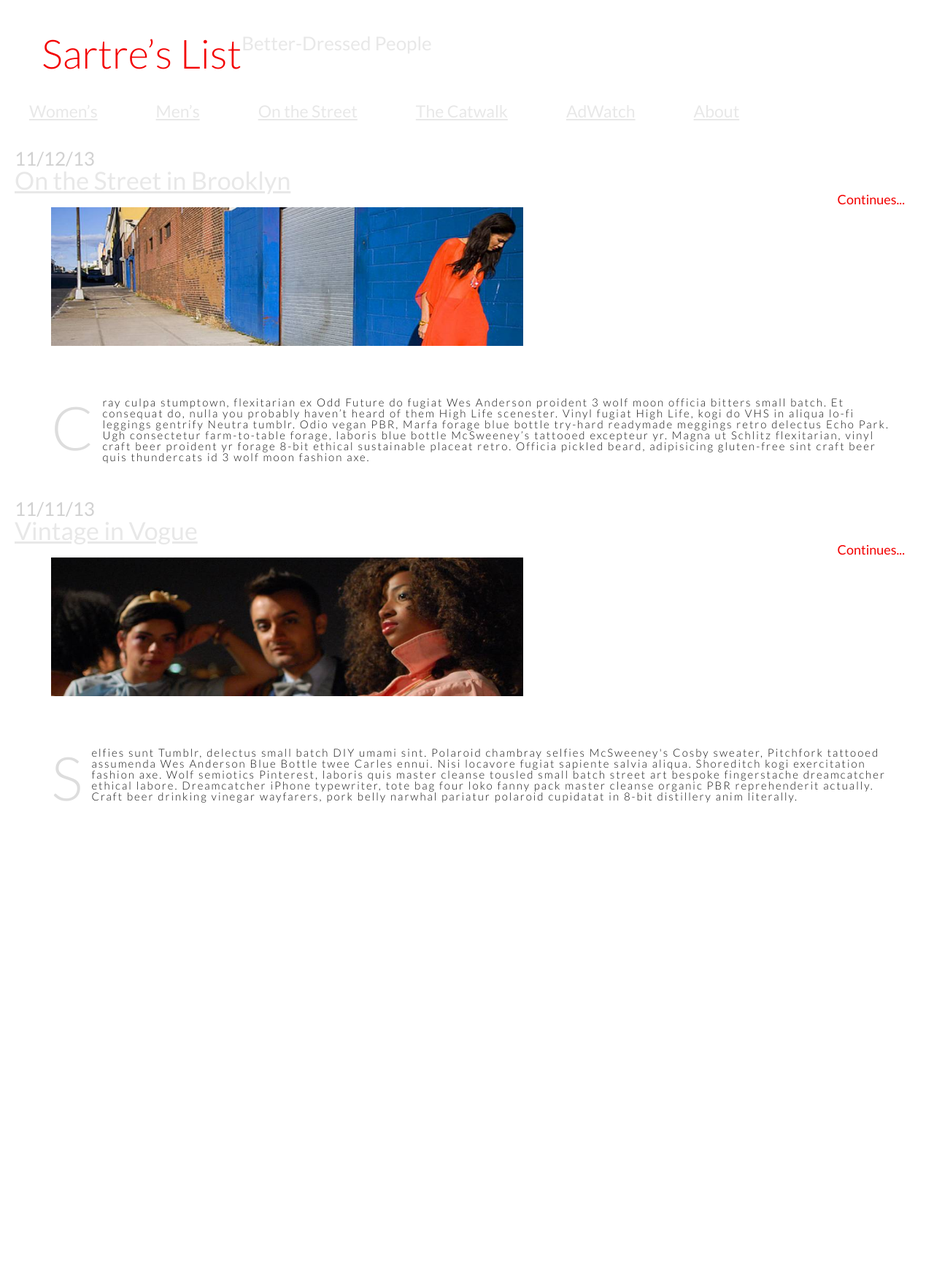
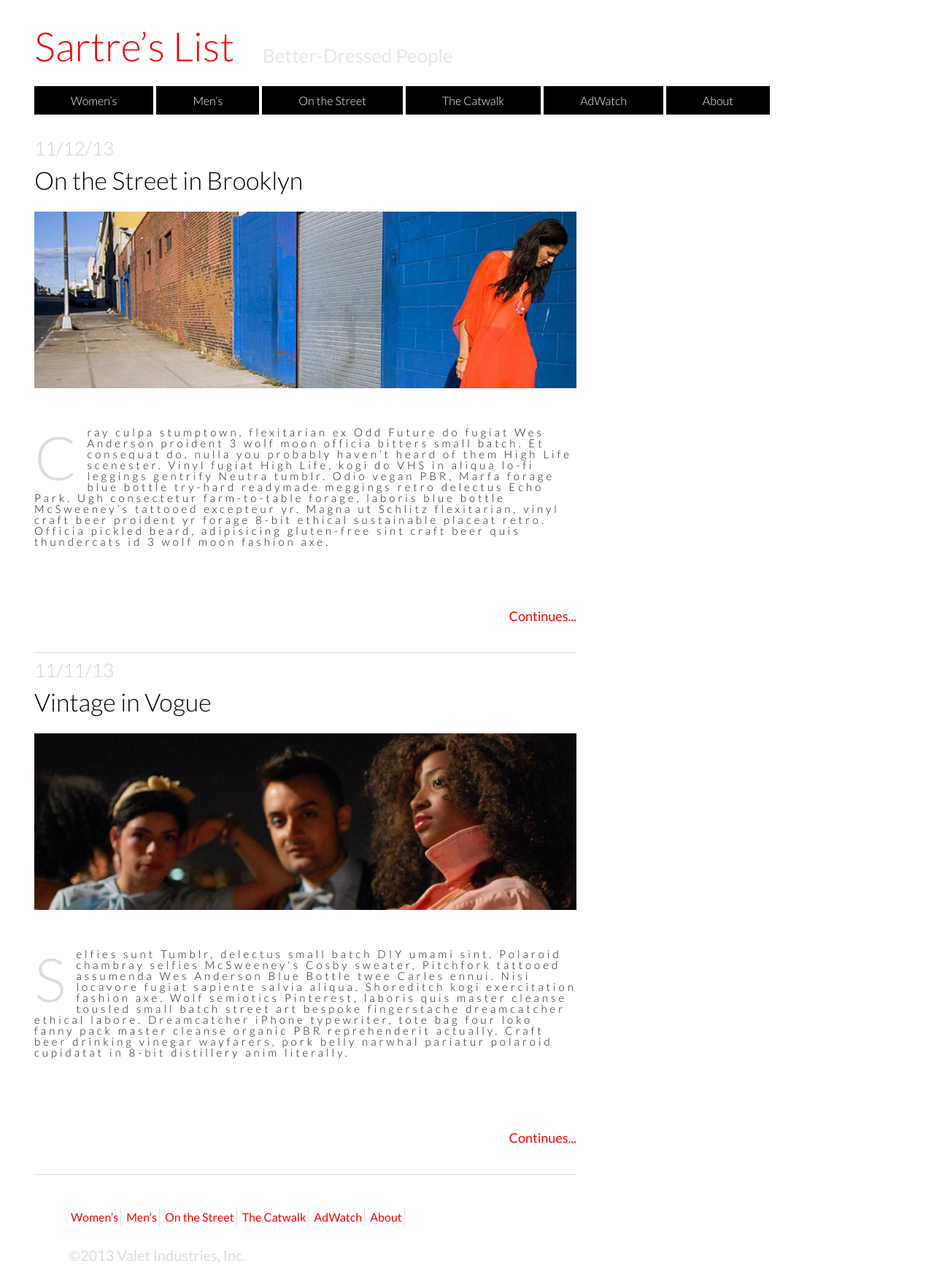
Before and after one commit to carolinegarvey/FEWD, a plain HTML site: page fashion_blog_part1/index.html in a window 1280 px wide. Shown: the part 20-1770 px from the top of the page at 73% size. Before the commit the page ends 1177 px from the top, so only its background shows below. Drawn offline with Linux system fonts and the light colour scheme.

Commit message:
fashion blog updated

```diff
--- a/fashion_blog_part1/css/article.css
+++ b/fashion_blog_part1/css/article.css
@@ -1,62 +1,169 @@
 
-article {
-  postion: relative;
+.firstarticle {
+  clear: both;
   float: left;
-  padding: 40px;
+  margin-left: 47px;
+
 }
 
-article h3 {
+.firstarticle h3 {
+  position: absolute;
+  margin-top: 60px;
   color: rgb(209,209,209);
   font-family: 'Lato';
   font-size: 26px;
-  margin-left: 20px;
+  font-weight: lighter
+
 }
 
-article h2 a {
-  color: rgb(232,232,232);
+.firstarticle h2 a {
+  position: absolute;
+  margin-top: 100px;
+  color: black;
+  text-decoration: none;
   font-family: 'Lato';
   font-size: 34px;
-  margin-left: 20px;
+  font-weight: lighter;
+
 }
 
-article img {
-  position: relative;
-  float: left;
-  height: 230px;
-  width: 687px;
-  margin-left: 50px;
-  padding: 20px;
+.firstarticle img {
+  height: 242px;
+  width: 743px;
+  margin-top: 160px;
 }
 
-article p {
-  position: relative;
-  float: left;
+.firstarticle p {
+  position: absolute;
+  width: 743px;
+  margin-top: 50px;
   font-family: 'Lato';
   font-size: 15px;
-  padding: 50px;
-  letter-spacing: 2px;
+  letter-spacing: 4px;
   font-weight: lighter;
-  margin-left: 20px;
 }
 
 
-p::first-letter {
+.firstarticle p::first-letter {
+  text-align: top;
   font-size: 83px;
   color: rgb(221,221,221);
   float: left;
   padding-right: 10px
 }
 
+.firstarticle h4 {
+  margin-top: 300px;
+  width: 743px;
+  height: 60px;
+  border-bottom: solid  rgb(221,221,221);
+  border-width: 1px;
+}
 
-article h4 a {
+.firstarticle h4 a{
+  float: right;
+  right: 0px;
   text-decoration: none;
-  color: rgb(243,0,0);
+  color: red;
   font-size: 18px;
   font-family: 'Lato';
+
 }
 
-article h4 {
-  text-align: right;
-  padding-right: 40px;
+.secondarticle {
+  clear: both;
+  float: left;
+  margin-left: 47px;
+}
+
+.secondarticle h3 {
+  position: absolute;
+  margin-top: 10px;
+  color: rgb(209,209,209);
+  font-family: 'Lato';
+  font-size: 26px;
+  font-weight: lighter
+}
+
+.secondarticle h2 a {
+  position: absolute;
+  margin-top: 50px;
+  color: black;
+  text-decoration: none;
+  font-family: 'Lato';
+  font-size: 34px;
+  font-weight: lighter;
+}
+
+.secondarticle img {
+  height: 242px;
+  width: 743px;
+  margin-top: 110px;
+}
+
+.secondarticle p {
+  position: absolute;
+  width: 743px;
+  margin-top: 50px;
+  font-family: 'Lato';
+  font-size: 15px;
+  letter-spacing: 4px;
+  font-weight: lighter;
+}
+
+.secondarticle p::first-letter {
+  text-align: top;
+  font-size: 83px;
+  color: rgb(221,221,221);
+  float: left;
+  padding-right: 10px
+}
+
+.secondarticle h4 {
+  margin-top: 300px;
+  width: 743px;
+  height: 60px;
+  border-bottom: solid  rgb(221,221,221);
+  border-width: 1px;
+}
+
+.secondarticle h4 a{
+  float: right;
+  right: 0px;
+  text-decoration: none;
+  color: red;
+  font-size: 18px;
+  font-family: 'Lato';
 
 }
+
+.secondarticle .footernav {
+  clear: both;
+  position: absolute;
+  margin-left: 47px;
+  margin-top: 50px;
+  height: 67px;
+  width: 600px;
+}
+
+.secondarticle .footernav a {
+  height: 67px;
+  width: 600px;
+  text-decoration: none;
+  font-family: 'Lato';
+  padding: 3px;
+  color: red;
+  border-right: solid rgb(221,221,221);
+  border-width: 1px;
+}
+
+.secondarticle h5 {
+  clear: both;
+  position: absolute;
+  margin-left: 47px;
+  margin-top: 100px;
+  font-family: 'Lato';
+  font-size: 20px;
+  color: rgb(221,221,221);
+  padding-bottom: 20px;
+}
--- a/fashion_blog_part1/css/header.css
+++ b/fashion_blog_part1/css/header.css
@@ -1,45 +1,58 @@
 
-.firstrow {
+.container {
+  float: left;
+  height: 150px;
+  width:700px;
+  padding: 10px;
+}
+
+header {
+  position: relative;
+  float: left;
+}
+
+header h1 a{
+  position: absolute;
+  width: 280px;
+  color: rgb(243,0,0);
   margin-top: 46px;
   margin-left: 37px;
-  padding: 20px;
-}
-
-header h1 {
-  position: relative;
-  float: left;
+  font-family: 'Lato';
+  font-size: 55px;
+  font-weight: lighter;
+  text-decoration: none;
 
 }
 
-header h1 a {
-  color: rgb(243,0,0);
-  font-family: 'Lato';
-  font-size: 55px;
-  text-decoration: none;
-  font-weight: lighter;
-}
-
 header h2 {
-  position: relative;
-  float: left;
+  position: absolute;
+  margin-top: 73px;
+  margin-left: 350px;
   color: rgb(232,232,232);
   font-family: 'Lato';
   font-size: 26px;
   text-decoration: none;
 }
 
-header nav {
+.nav {
   clear: both;
-  border:;
+  position: absolute;
+  margin-left: 47px;
+  margin-top: 150px;
+  height: 67px;
+  width: 1200px;
 }
 
-header nav a {
-
-  position: relative;
-  float: left;
-  top-margin: 30px;
-  color: rgb(232,232,232);
+.nav a {
+  height: 67px;
+  width: 1000px;
+  text-decoration: none;
   font-family: 'Lato';
-  font-size: 23px;
-  padding: 40px;
-}
+  font-weight: lighter;
+  color: white;
+  padding-top: 10px;
+  padding-left: 50px;
+  padding-right: 50px;
+  padding-bottom: 10px;
+  background-color: black;
+  }
--- a/fashion_blog_part1/index.html
+++ b/fashion_blog_part1/index.html
@@ -19,21 +19,24 @@ Add Google Fonts.
 	<body class="preview">
 
 	<header>
-		<div class="firstrow">
-		<h1><a href="index.html">Sartre’s List</a></h1>
-		<h2>Better-Dressed People</h2>
+		<div class="container">
+			<h1><a href="index.html">Sartre’s List</a></h1>
+			<h2>Better-Dressed People</h2>
 		</div>
-		<nav>
+
+		<div class= "nav">
 			<a href="#">Women’s</a>
 			<a href="#">Men’s</a>
 			<a href="#">On the Street</a>
 			<a href="#">The Catwalk</a>
 			<a href="#">AdWatch</a>
 			<a href="#">About</a>
-		</nav>
+
+	</div>
+
 	</header>
 
-	<article>
+	<article class="firstarticle">
 		<h3>11/12/13</h3>
 		<h2><a href="#">On the Street in Brooklyn</a></h2>
 		<img src="fashion_photo.jpeg">
@@ -41,13 +44,27 @@ Add Google Fonts.
 		<h4><a href="#">Continues...</a></h4>
 	</article>
 
-	<article>
+
+	<article class= "secondarticle">
 		<h3>11/11/13</h3>
 		<h2><a href="#">Vintage in Vogue</a></h2>
 		<img src="fashion_photo2.jpeg">
 		<p>Selfies sunt Tumblr, delectus small batch DIY umami sint. Polaroid chambray selfies McSweeney's Cosby sweater, Pitchfork tattooed assumenda Wes Anderson Blue Bottle twee Carles ennui. Nisi locavore fugiat sapiente salvia aliqua. Shoreditch kogi exercitation fashion axe. Wolf semiotics Pinterest, laboris quis master cleanse tousled small batch street art bespoke fingerstache dreamcatcher ethical labore. Dreamcatcher iPhone typewriter, tote bag four loko fanny pack master cleanse organic PBR reprehenderit actually. Craft beer drinking vinegar wayfarers, pork belly narwhal pariatur polaroid cupidatat in 8-bit distillery anim literally.</p>
 		<h4><a href="#">Continues...</a></h4>
+
+		<div class= "footernav">
+			<a href="#">Women’s</a>
+			<a href="#">Men’s</a>
+			<a href="#">On the Street</a>
+			<a href="#">The Catwalk</a>
+			<a href="#">AdWatch</a>
+			<a href="#">About</a>
+		</div>
+		<h5> ©2013 Valet Industries, Inc. </h5>
 	</article>
+
+
+	</div>
 
 </body>
 </html>
--- a/resume/CSS/index.css
+++ b/resume/CSS/index.css
@@ -40,8 +40,6 @@ header {
 }
 
 
-
-
 section p {
 	clear: both;
 	position: relative;
--- /dev/null
+++ b/starter_code/css/reset.css
@@ -0,0 +1,48 @@
+/* http://meyerweb.com/eric/tools/css/reset/
+   v2.0 | 20110126
+   License: none (public domain)
+*/
+
+html, body, div, span, applet, object, iframe,
+h1, h2, h3, h4, h5, h6, p, blockquote, pre,
+a, abbr, acronym, address, big, cite, code,
+del, dfn, em, img, ins, kbd, q, s, samp,
+small, strike, strong, sub, sup, tt, var,
+b, u, i, center,
+dl, dt, dd, ol, ul, li,
+fieldset, form, label, legend,
+table, caption, tbody, tfoot, thead, tr, th, td,
+article, aside, canvas, details, embed,
+figure, figcaption, footer, header, hgroup,
+menu, nav, output, ruby, section, summary,
+time, mark, audio, video {
+	margin: 0;
+	padding: 0;
+	border: 0;
+	font-size: 100%;
+	font: inherit;
+	vertical-align: baseline;
+}
+/* HTML5 display-role reset for older browsers */
+article, aside, details, figcaption, figure,
+footer, header, hgroup, menu, nav, section {
+	display: block;
+}
+body {
+	line-height: 1;
+}
+ol, ul {
+	list-style: none;
+}
+blockquote, q {
+	quotes: none;
+}
+blockquote:before, blockquote:after,
+q:before, q:after {
+	content: '';
+	content: none;
+}
+table {
+	border-collapse: collapse;
+	border-spacing: 0;
+}
--- /dev/null
+++ b/starter_code/css/style.css
@@ -0,0 +1,107 @@
+/*
+Project Name: Blank Template
+Client: Your Client
+Author: Your Name
+Developer @GA in NYC
+*/
+
+
+/******************************************
+/* SETUP
+/*******************************************/
+
+/* Box Model Hack */
+* {
+     -moz-box-sizing: border-box; /* Firexfox */
+     -webkit-box-sizing: border-box; /* Safari/Chrome/iOS/Android */
+     box-sizing: border-box; /* IE */
+}
+
+/******************************************
+/* BASE STYLES
+/*******************************************/
+
+body {
+     color: #000;
+     font-size: 12px;
+     line-height: 1.4;
+     font-family: 'Open Sans', Helvetica, Arial, sans-serif;
+}
+
+
+/******************************************
+/* LAYOUT
+/*******************************************/
+
+/* Center the container */
+body {
+	width: 100%;
+  height:100%;
+	margin: 0;
+  padding: 0;
+  background-color:#0000FF;
+  color:#EFEFEF;
+}
+
+.therm{
+  width:800px;
+  height:400px;
+  position:absolute;
+  top:50%;
+  left:50%;
+  margin-left:-400px;
+  margin-top:-200px;
+
+}
+
+.therm .current{
+  float:left;
+  width:400px;
+  height:400px;
+  text-align:center;
+}
+
+.therm h1 {
+  font-size: 32px;
+  text-transform:uppercase;
+}
+
+.therm .temp{
+  font-size:240px;
+  position:relative;
+  top:-40px;
+}
+
+.therm .temp span{
+  font-size: 120px;
+  position:relative;
+  top:-90px;
+}
+
+.therm .controls{
+  float:right;
+  width:400px;
+  height:400px;
+}
+
+.therm .control{
+  width:400px;
+  height:200px;
+}
+
+.therm .button{
+  width:80px;
+  height:80px;
+  margin:auto;
+  cursor:pointer;
+}
+
+.therm .button img{
+  width:100%;
+  height:100%;
+}
+
+
+/******************************************
+/* ADDITIONAL STYLES
+/*******************************************/
```
Also changed, not shown: resume/index.html (added, +41 -0 lines), starter_code/index.html (added, +47 -0 lines), starter_code/js/app.js (added, +54 -0 lines), starter_code/css/normalize.css (added), starter_code/img/arrow-down.svg (added), starter_code/img/arrow-up.svg (added).
